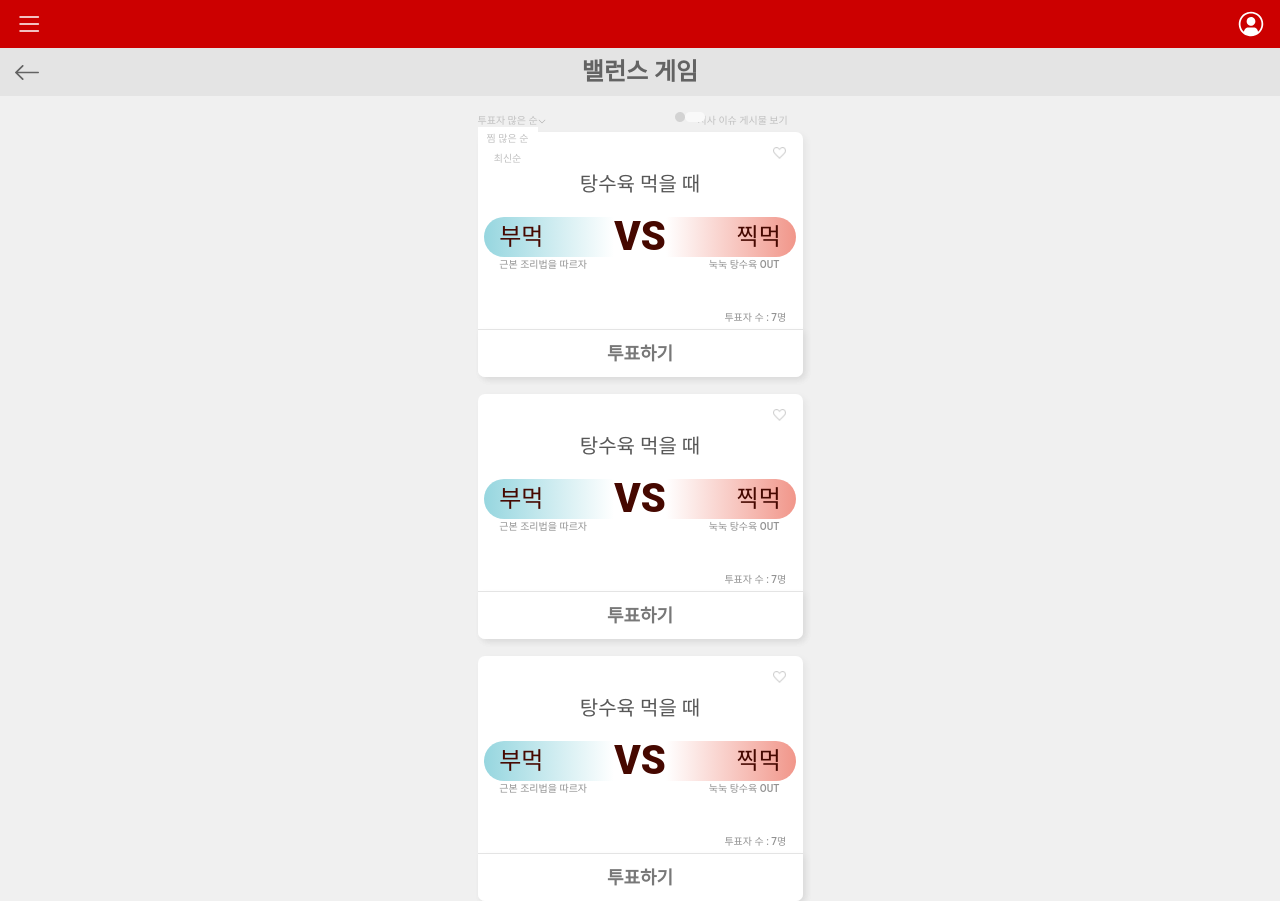
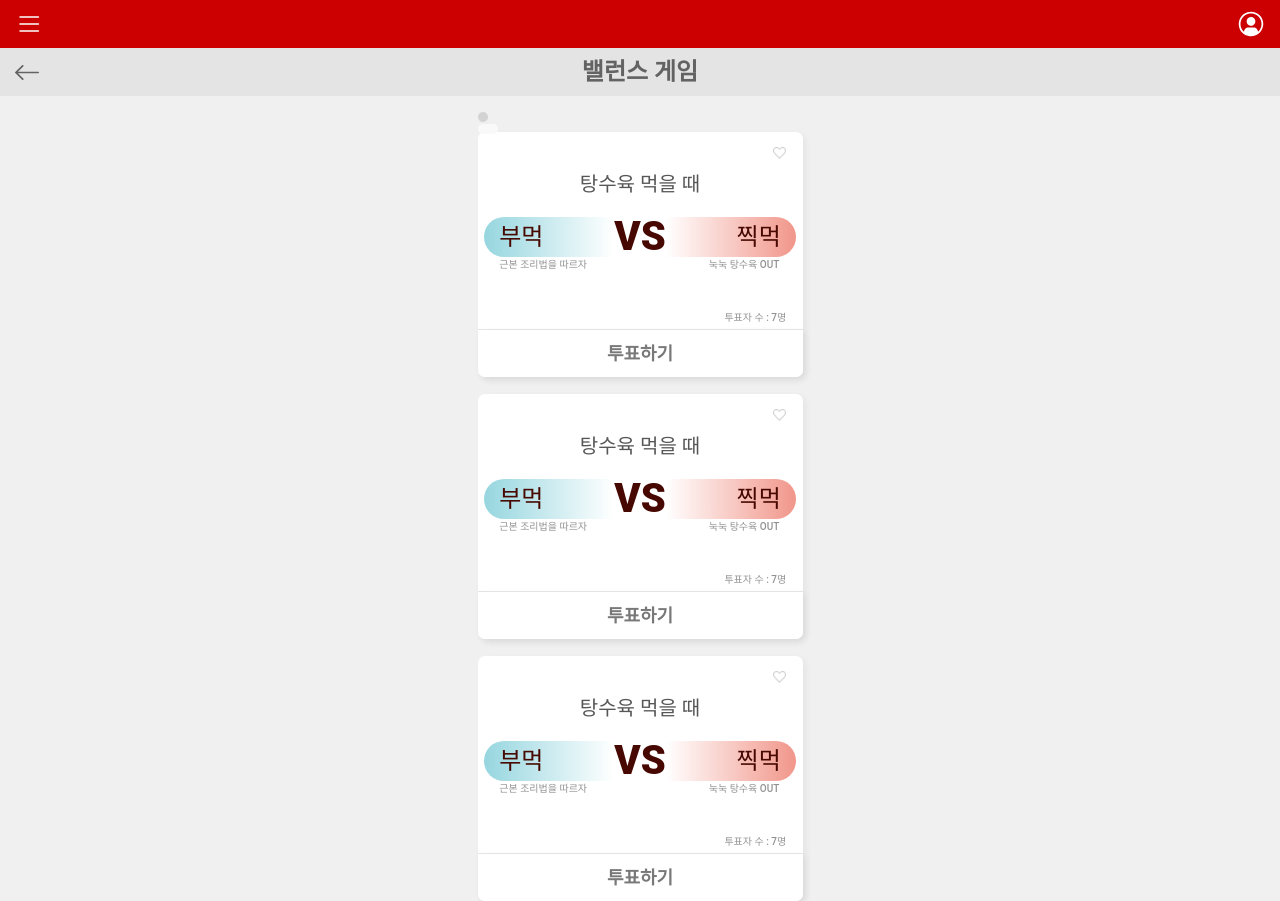
Before and after one commit to longdoheun/2022likelion_hackaton_front, a React (Create React App) app: page /balancegame in a window 1280 px wide. Built offline with nearby package versions, Linux system fonts and the light colour scheme.

Commit message:
balancegame update

```diff
--- /dev/null
+++ b/src/UI/LikeBtn.js
@@ -0,0 +1,18 @@
+import React from "react";
+import like from "../images/like.png";
+import likeYes from "../images/like-yes.png";
+
+function LikeBtn(props) {
+  const classes = "" + props.className;
+
+  return (
+    <img
+      className={classes}
+      src={props.isLike ? likeYes : like}
+      alt={props.isLike ? "like" : "unlike"}
+      onClick={props.onclick}
+    />
+  );
+}
+
+export default LikeBtn;
--- a/src/components/BalanceGame/BalanceGameList.js
+++ b/src/components/BalanceGame/BalanceGameList.js
@@ -4,7 +4,6 @@ import "../../css/BalanceGameList.css";
 import axios from "axios";
 import BalanceGameListCard from "./BalanceGameListCard";
 import SubNavBar from "../../UI/SubNavBar";
-import showList from "../../images/show-list.png";
 import filterBtn from "../../images/issue-filter-btn.png";
 import isFilteredBtn from "../../images/filter-btn.png";
 
@@ -44,28 +43,12 @@ function BalanceGameList(props) {
 
   const totalVote = DUMMY_VOTER[0].length + DUMMY_VOTER[1].length;
 
-  const [isClickList, setIsCLickList] = useState(false);
-
-  const listClickHandler = () => {
-    setIsCLickList(true);
-  };
-
   return (
     <>
       <SubNavBar onClick={() => navigate("/")} text={"밸런스 게임"} />
       <section className="balance-game-list_upper">
-        <div className="balance-game__order_list">
-          <div onClick={listClickHandler}>
-            <span className="balance-game__vote_list_text">투표자 많은 순</span>
-            <img src={showList} alt="showList" />
-          </div>
-          <div className="balance-game__select_list">
-            <div className="balance-game__select_list_element" id="LOVE_NUM">찜 많은 순</div>
-            <div className="balance-game__select_list_element" id="RECENT_NUM">최신순</div>
-          </div>
-        </div>
-        <div className="balance-game__list_filter">
-          <div className="balance-game__list_filter_img">
+        <div className="balance-game__issue_filter">
+          <div className="balance-game__issue_filter_img">
             <div>
               <img id="isfilter_btn" src={isFilteredBtn} alt="isFilteredBtn" />
             </div>
@@ -73,7 +56,7 @@ function BalanceGameList(props) {
               <img id="filter-btn" src={filterBtn} alt="filterBtn" />
             </div>
           </div>
-          <div className="balance-game__list_filter">시사 이슈 게시물 보기</div>
+          <div className="balance-game__issue_filter_text">시사 이슈 게시물 보기</div>
         </div>
       </section>
 
--- a/src/components/BalanceGame/CommentContent.js
+++ b/src/components/BalanceGame/CommentContent.js
@@ -1,15 +1,23 @@
-import React from "react";
-import replyArrow from "../../images/reply-arrow.png";
+import Reac0, { useState } from "react";
 import like from "../../images/like.png";
-import declare from "../../images/declare.png";
+import LikeBtn from "./../../UI/LikeBtn";
 
 function CommentContent({ DUMMY_COMMENTS, children }) {
+  const [isLike, setLike] = useState(false);
+  const [numLike, setNumLike] = useState(10);
+  const likeToggleHandler = () => {
+    setLike((isLike) => !isLike);
+    {
+      isLike
+        ? setNumLike((numLike) => numLike - 1)
+        : setNumLike((numLike) => numLike + 1);
+    }
+  };
   return (
     <>
       <section className="comments__box">
         {children}
         <div className="comments__profile_box">
-          <p className="comments__selected_color" />
           <img
             className="comments__profile_img"
             src={DUMMY_COMMENTS.profileImg.url}
@@ -21,30 +29,16 @@ function CommentContent({ DUMMY_COMMENTS, children }) {
             <p className="comments__profile_name">
               {DUMMY_COMMENTS.profileName}
             </p>
-            <div className="comments__button_box">
-              <img
-                className="comments__reply_button"
-                src={replyArrow}
-                alt="replyArrow"
-              />
-              <img className="comments__like_button" src={like} alt="like" />
-              <img
-                className="comments__declare_button"
-                src={declare}
-                alt="declare"
-              />
-            </div>
           </div>
           <p className="comments__context">{DUMMY_COMMENTS.text}</p>
           <div className="comments__content_box_2">
             <p className="comments__date">{DUMMY_COMMENTS.date}</p>
-            <img
-              className="comments__like_button"
-              src={like}
-              alt="like"
-              id="like_num_button"
+            <LikeBtn
+              className="balance-game-list__heart"
+              isLike={isLike}
+              onclick={likeToggleHandler}
             />
-            <p className="comments_like_number">10</p>
+            <p className="comments_like_number">{numLike}</p>
           </div>
         </div>
       </section>
--- a/src/components/BalanceGame/Comments.js
+++ b/src/components/BalanceGame/Comments.js
@@ -52,18 +52,10 @@ function Comments() {
         <div className="comments__number">
           참여자 수:{DUMMY_COMMENTS.length}명
         </div>
-        <div className="comments__color_select">
-          <p className="comments__color" id="all" />
-          <p className="comments__color" id="red" />
-          <p className="comments__color" id="blue" />
-        </div>
-
         {/* {commentData.map((list, index) => ( )*/}
-
         <CommentContent DUMMY_COMMENTS={DUMMY_COMMENTS[0]} />
         <CommentContent DUMMY_COMMENTS={DUMMY_COMMENTS[1]} />
         <CommentContent DUMMY_COMMENTS={DUMMY_COMMENTS[2]} />
-
       </Card>
       <div className="comments_form">
         <form className="comments__input">
--- a/src/css/BalanceGameList.css
+++ b/src/css/BalanceGameList.css
@@ -12,7 +12,6 @@
   max-width: 325px;
   width: 100%;
   display: flex;
-  flex-direction: row;
   justify-content: space-between;
   height: 11px;
   font-family: "Roboto";
@@ -20,21 +19,6 @@
   font-weight: 400;
   font-size: 10px;
   color: #c0c0c0;
-}
-.balance-game__order_list {
-  cursor: pointer;
-}
-.balance-game__select_list{
-  position: relative;
-  width: 60px;
-  height: 40px;
-  background-color: white;
-  text-align: center;
-
-  border: soild black;
-}
-.balance-game__select_list_element{
-  padding: 2.5px;
 }
 .balance-game__list_filter{
   width: 128px;
--- a/src/css/Comments.css
+++ b/src/css/Comments.css
@@ -1,10 +1,14 @@
 .comments {
   width: 325px;
-  height: 345px;
+  height: 450px;
   margin-top: 10px;
   display: flex;
   flex-direction: column;
+  overflow: auto;
 }
+.comments::-webkit-scrollbar {
+  display: none;
+  }
 .comments__number {
   font-family: "Roboto";
   font-style: normal;
```
Also changed, not shown: src/images/like-yes.png (added).
